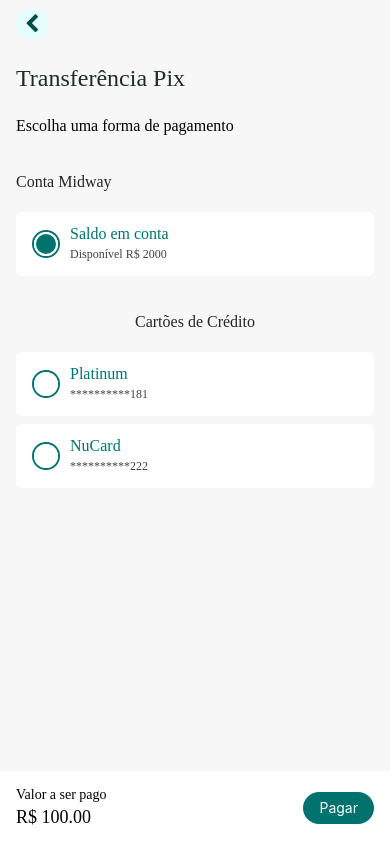
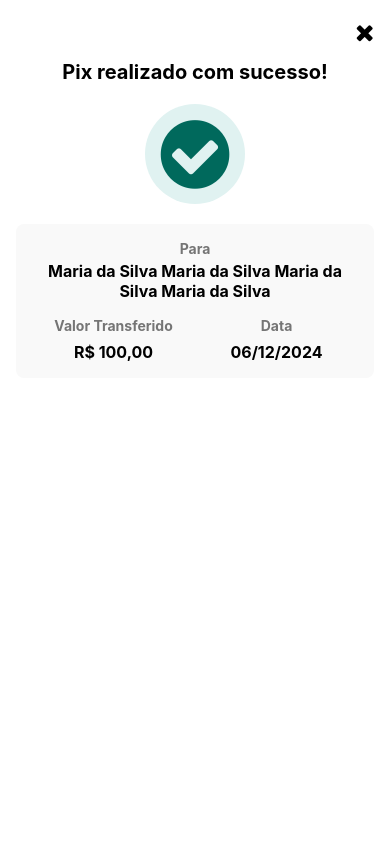
Before and after one commit to mbaviera/PagamentoPix, a React Native app: screen /PixSuccess in a window 390 px wide. Built offline with nearby package versions, Linux system fonts and the light colour scheme.

Commit message:
adicionado component loadin e tela de sucesso da transferencia pix

```diff
--- a/src/components/Cards/CardParcelas.js
+++ b/src/components/Cards/CardParcelas.js
@@ -8,22 +8,15 @@ const CardParcelas = ({
   onSelect,
   option,
 }) => {
-  const [userOption, setUserOption] = useState(1);
-
-  const selectHandler = (value) => {
-    onSelect(value);
-    setUserOption(value);
-  };
+  const handleSelect = () => onSelect(installments);
 
   return (
     <View style={styles.cardContainer}>
       <View style={styles.containerButton}>
         <Pressable
           style={installments === option ? styles.selected : styles.unselected}
-          onPress={() => selectHandler(installments)}
-        >
-          {/* <Text style={styles.option}>{item.value}</Text> */}
-        </Pressable>
+          onPress={handleSelect}
+        />
       </View>
 
       <View style={styles.textContainer}>
--- a/src/components/Footer/Footer.js
+++ b/src/components/Footer/Footer.js
@@ -2,7 +2,7 @@ import React from "react";
 import { StyleSheet, Text, TouchableOpacity, View } from "react-native";
 import colors from "../../constants/Colors/Colors";
 
-const Footer = ({ valor, buttonDisabled, buttonText }) => {
+const Footer = ({ valor, buttonDisabled, buttonText, onPress }) => {
   return (
     <View style={styles.footerContainer}>
       <View style={{ flexDirection: "column" }}>
@@ -19,6 +19,7 @@ const Footer = ({ valor, buttonDisabled, buttonText }) => {
             },
           ]}
           disabled={buttonDisabled}
+          onPress={onPress}
         >
           <Text style={styles.textButtonContinuar}>{`${buttonText}`}</Text>
         </TouchableOpacity>
--- /dev/null
+++ b/src/components/Loading/ProcessingTransferLoading.js
@@ -0,0 +1,31 @@
+import React from "react";
+import { StyleSheet, Text, View, ActivityIndicator } from "react-native";
+
+const ProcessingTransferLoading = ({ text }) => {
+  return (
+    <View style={styles.container}>
+      <ActivityIndicator size="large" color="#00bfa5" style={styles.loader} />
+      <Text style={styles.text}>{text}</Text>
+    </View>
+  );
+};
+
+const styles = StyleSheet.create({
+  container: {
+    flex: 1,
+    backgroundColor: "#00695c", // Cor de fundo
+    justifyContent: "center",
+    alignItems: "center",
+  },
+  loader: {
+    marginBottom: 16, // Espaço entre o indicador e o texto
+  },
+  text: {
+    fontSize: 18,
+    fontWeight: "bold",
+    color: "#ffffff",
+    textAlign: "center",
+  },
+});
+
+export default ProcessingTransferLoading;
--- a/src/navigation/Navigation.js
+++ b/src/navigation/Navigation.js
@@ -3,6 +3,7 @@ import Payment from "../screens/Payment/Payment";
 
 import { NavigationContainer } from '@react-navigation/native';
 import { createNativeStackNavigator } from '@react-navigation/native-stack';
+import PixSuccess from "../screens/PixSuccess/PixSuccess";
 
 const Stack = createNativeStackNavigator();
 
@@ -13,6 +14,7 @@ export default function Navigation() {
         initialRouteName="Payment"
       >
         <Stack.Screen name="Payment" component={Payment} options={{headerShown: false}}/>
+        <Stack.Screen name="PixSuccess" component={PixSuccess} options={{headerShown: false}}/>
       </Stack.Navigator>
     </NavigationContainer>
   );
--- a/src/screens/Payment/Payment.js
+++ b/src/screens/Payment/Payment.js
@@ -7,7 +7,7 @@ import {
   TouchableOpacity,
   Modal,
 } from "react-native";
-import React, { useState } from "react";
+import React, { useEffect, useState } from "react";
 import Header from "../../components/Header/Header";
 import colors from "../../constants/Colors/Colors";
 import CardMenu from "../../components/Cards/CardMenu";
@@ -16,37 +16,48 @@ import {
   getUserCards,
   getPaymentSimulationItems,
   getPaymentInfo,
+  getPaymentInitialData,
 } from "../../service/UserApi";
 import Footer from "../../components/Footer/Footer";
 import Icon from "react-native-vector-icons/FontAwesome";
 import CardParcelas from "../../components/Cards/CardParcelas";
 import RoundedButton from "../../components/Button/RoundedButton";
+import ProcessingTransferLoading from "../../components/Loading/ProcessingTransferLoading";
 
-export default function Payment({ navigation }) {
+const Payment = ({ navigation }) => {
+  const paymentInitialData = getPaymentInitialData();
+  const [userAccount, setUserAccount] = useState(getUserAccount()); //dados da conta do usuario
+  const [userCards, setUserCards] = useState(getUserCards()); //cartoes de credito do usuario
+  const [paymentInfo, setPaymentInfo] = useState(getPaymentInfo()); //informacoes do pagamento do pix
+  const [paymentSimulationItems, setPaymentSimulationItems] = useState(
+    getPaymentSimulationItems()
+  ); //informacoes do simulacao do pagamento do pix
+
+  const [cardFee, setCardFee] = useState(); //taxa do cartao de credito
+  const [installmentsFee, setInstallmentsFee] = useState(); //taxa das parcelas
+
+  const [paymentAmount, setPaymentAmount] = useState(paymentInitialData.amount); //valor total sem taxas
+  const [receiverName, setReceiverName] = useState(paymentInitialData.name); //nome de quem esta recebendo o pix
+  const [amountToPay, setAmountToPay] = useState(
+    `R$ ${paymentAmount?.toFixed(2)}`
+  ); //valor a pagar (installments x installmentAmount)
+  const [installments, setInstallments] = useState(); //parcelas (installments)
+  const [installmentAmount, setInstallmentAmount] = useState(); //valor das parcelas (installmentAmount)
+
   const [cardInstallments, setCardInstallments] = useState(`Escolher Parcelas`); //card exibido ao selecionar algum cartao de credito
-  const [paymentAmount, setPaymentAmount] = useState(100.00); //valor total sem taxas
-  const [amountToPay, setAmountToPay] = useState(`R$ ${paymentAmount.toFixed(2)}`); //installments x installmentAmount
-  const [installments, setInstallments] = useState(); //installments
-  const [installmentAmount, setInstallmentAmount] = useState(); //installmentAmount
+  const [radioButtonMenu, setRadioButtonMenu] = useState("Saldo em conta"); //radio button do menu principal
+  const [radioButtonInstallments, setRadioButtonInstallments] = useState(); //radio button do modal com a lista de parcelas
 
-  const [cardFee, setCardFee] = useState();//taxa do cartao de credito
-  const [installmentsFee, setInstallmentsFee] = useState();//taxa das parcelas
-
-  const [userAccount, setUserAccount] = useState(getUserAccount());//dados da conta do usuario
-  const [userCards, setUserCards] = useState(getUserCards());//cartoes de credito do usuario
-  const [paymentInfo, setPaymentInfo] = useState(getPaymentInfo());//informacoes do pagamento do pix
-  const [paymentSimulationItems, setPaymentSimulationItems] = useState(getPaymentSimulationItems());//informacoes do simulacao do pagamento do pix
-
-  const [radioButtonMenu, setRadioButtonMenu] = useState("Saldo em conta");//radio button do menu principal
-  const [radioButtonInstallments, setRadioButtonInstallments] = useState();//radio button do modal com a lista de parcelas
-
-  const [buttonDisabled, setButtonDisabled] = useState(false);//habilitacao do botao de pagar/continuar
-  const [modalVisible, setModalVisible] = useState(false);//modal com a lista das parcelas do pagamento
+  const [buttonDisabled, setButtonDisabled] = useState(false); //habilitacao do botao de pagar/continuar
+  const [modalVisible, setModalVisible] = useState(false); //modal com a lista das parcelas do pagamento
+  const [showCheckCard, setShowCheckCard] = useState(false); //card com as informacoes finais do pagamento com cartao de credito
+  const [processPayment, setProcessPayment] = useState(false);
 
   //funcao de controle do click nos botoes radio da tela de menu
   const handleRadioButtonMenuClick = (value, buttonDisabled) => {
     setRadioButtonMenu(value);
     setButtonDisabled(buttonDisabled);
+    setShowCheckCard(false);
   };
 
   //funcao de controle do click nos botoes radio das parcelas de pagamento
@@ -82,6 +93,26 @@ export default function Payment({ navigation }) {
     setModalVisible(false);
     setButtonDisabled(true);
   };
+
+  //funcao de controle do botao de continuar dentro do modal com as listas de parcelas
+  const handleContinueButton = () => {
+    setShowCheckCard(true);
+    setCardInstallments(amountToPay);
+    setModalVisible(false);
+  };
+
+  //funcao de controle do pagamento
+  const handleProcessPayment = () => {
+    setProcessPayment(true);
+    setTimeout(() => {//timeout adicionado apenas para fins de exibicao da tela de loaging
+      setProcessPayment(false);
+      navigation.navigate("PixSuccess");
+    }, 1000);
+  };
+
+  if (processPayment) {
+    return <ProcessingTransferLoading text={"Processando sua transferência"} />;
+  }
 
   const renderModalParcelas = () => {
     return (
@@ -132,6 +163,7 @@ export default function Payment({ navigation }) {
             valor={amountToPay}
             buttonText={"Continuar"}
             buttonDisabled={buttonDisabled}
+            onPress={() => handleContinueButton()}
           />
         </SafeAreaView>
       </Modal>
@@ -165,26 +197,71 @@ export default function Payment({ navigation }) {
         <View style={styles.textContainer}>
           <Text style={styles.textCartoes}>Cartões de Crédito</Text>
           {userCards?.map((item) => (
-            <>
+            <View key={item.name}>
               <CardMenu
-                key={item.name}
                 title={item.name}
                 subtitle={item.cardNumber}
-                onSelect={(value) =>
-                  handleRadioButtonMenuClick(value, true)
-                }
+                onSelect={(value) => handleRadioButtonMenuClick(value, true)}
                 option={radioButtonMenu}
               />
               {radioButtonMenu === item.name ? (
+                <>
                   <TouchableOpacity
                     style={styles.parcelasContainer}
                     onPress={() => handleShowModal(true)}
                   >
-                  <Text style={styles.textParcelas}>{`${cardInstallments}`}</Text>
-                  <Icon name="chevron-right" size={18} color={colors.main700} />
+                    <Text
+                      style={styles.textParcelas}
+                    >{`${cardInstallments}`}</Text>
+                    <Icon
+                      name="chevron-right"
+                      size={18}
+                      color={colors.main700}
+                    />
                   </TouchableOpacity>
+                  {showCheckCard ? (
+                    <View style={styles.checkContainer}>
+                      <View
+                        style={{
+                          flexDirection: "row",
+                          justifyContent: "space-between",
+                        }}
+                      >
+                        <Text>Valor a transferir</Text>
+                        <Text>{`R$ ${paymentAmount?.toFixed(2)}`}</Text>
+                      </View>
+                      <View
+                        style={{
+                          flexDirection: "row",
+                          justifyContent: "space-between",
+                        }}
+                      >
+                        <Text>Taxa do cartão</Text>
+                        <Text>100</Text>
+                      </View>
+                      <View
+                        style={{
+                          flexDirection: "row",
+                          justifyContent: "space-between",
+                        }}
+                      >
+                        <Text>Taxa de parcelamento</Text>
+                        <Text>-</Text>
+                      </View>
+                      <View
+                        style={{
+                          flexDirection: "row",
+                          justifyContent: "space-between",
+                        }}
+                      >
+                        <Text>Valor a transferir + taxas</Text>
+                        <Text>{amountToPay}</Text>
+                      </View>
+                    </View>
                   ) : null}
                 </>
+              ) : null}
+            </View>
           ))}
         </View>
       </ScrollView>
@@ -192,10 +269,11 @@ export default function Payment({ navigation }) {
         valor={amountToPay}
         buttonDisabled={buttonDisabled}
         buttonText={"Pagar"}
+        onPress={() => handleProcessPayment()}
       />
     </SafeAreaView>
   );
-}
+};
 
 const styles = StyleSheet.create({
   container: {
@@ -241,6 +319,11 @@ const styles = StyleSheet.create({
     marginVertical: 16,
     borderRadius: 8,
   },
+  checkContainer: {
+    paddingHorizontal: 16,
+    paddingVertical: 12,
+    backgroundColor: colors.white,
+  },
   textParcelas: {
     color: colors.main700,
     fontSize: 16,
@@ -249,7 +332,7 @@ const styles = StyleSheet.create({
   },
   scrollView: {
     flexGrow: 1,
-    paddingBottom: 5
+    paddingBottom: 5,
   },
   footer: {
     padding: 10,
@@ -285,3 +368,5 @@ const styles = StyleSheet.create({
     fontSize: 16,
   },
 });
+
+export default Payment;
--- /dev/null
+++ b/src/screens/PixSuccess/PixSuccess.js
@@ -0,0 +1,120 @@
+import React from "react";
+import { StyleSheet, Text, View, Pressable, Image } from "react-native";
+import Icon from "react-native-vector-icons/FontAwesome";
+
+const PixSuccess = ({ navigation }) => {
+  const handleClose = () => {
+    navigation.goBack();
+  };
+
+  return (
+    <View style={styles.container}>
+      <Pressable style={styles.closeButton} onPress={handleClose}>
+        <Icon name="close" size={24} color="black" />
+      </Pressable>
+
+      <Text style={styles.title}>Pix realizado com sucesso!</Text>
+
+      <View style={styles.iconContainer}>
+        <Icon name="check-circle" size={80} color="#00695c" />
+      </View>
+
+      <View style={styles.infoContainer}>
+        <Text style={styles.label}>Para</Text>
+        <Text style={styles.receiver}>
+          Maria da Silva Maria da Silva Maria da Silva Maria da Silva
+        </Text>
+
+        <View style={styles.row}>
+          <View style={styles.column}>
+            <Text style={styles.label}>Valor Transferido</Text>
+            <Text style={styles.value}>R$ 100,00</Text>
+          </View>
+
+          <View style={styles.column}>
+            <Text style={styles.label}>Data</Text>
+            <Text style={styles.value}>06/12/2024</Text>
+          </View>
+        </View>
+
+        {/* <View style={styles.row}>
+          <View style={styles.column}>
+            <Text style={styles.label}>Valor a pagar</Text>
+            <Text style={styles.value}>R$ 100,00</Text>
+          </View>
+        </View> */}
+      </View>
+    </View>
+  );
+};
+
+const styles = StyleSheet.create({
+  container: {
+    flex: 1,
+    backgroundColor: "#ffffff",
+    paddingHorizontal: 16,
+    paddingTop: 20,
+    alignItems: "center",
+  },
+  closeButton: {
+    position: "absolute",
+    top: 20,
+    right: 16,
+  },
+  title: {
+    fontSize: 20,
+    fontWeight: "bold",
+    color: "#000",
+    marginTop: 40,
+    marginBottom: 20,
+    textAlign: "center",
+  },
+  iconContainer: {
+    width: 100,
+    height: 100,
+    borderRadius: 50,
+    backgroundColor: "#e0f2f1",
+    justifyContent: "center",
+    alignItems: "center",
+    marginBottom: 20,
+  },
+  infoContainer: {
+    width: "100%",
+    padding: 16,
+    borderRadius: 8,
+    backgroundColor: "#f9f9f9",
+    elevation: 2,
+    alignItems: "center",
+  },
+  label: {
+    fontSize: 14,
+    fontWeight: "bold",
+    color: "#757575",
+    marginBottom: 4,
+    textAlign: "center",
+  },
+  receiver: {
+    fontSize: 16,
+    fontWeight: "bold",
+    color: "#000",
+    marginBottom: 16,
+    textAlign: "center",
+  },
+  row: {
+    flexDirection: "row",
+    justifyContent: "space-between",
+    width: "100%",
+  },
+  column: {
+    alignItems: "center",
+    flex: 1,
+  },
+  value: {
+    fontSize: 16,
+    fontWeight: "bold",
+    color: "#000",
+    marginTop: 4,
+  },
+});
+
+export default PixSuccess;
```
Also changed, not shown: src/service/UserApi.js (+8 -0 lines). Lines whose indentation alone changed are shown as unchanged.
